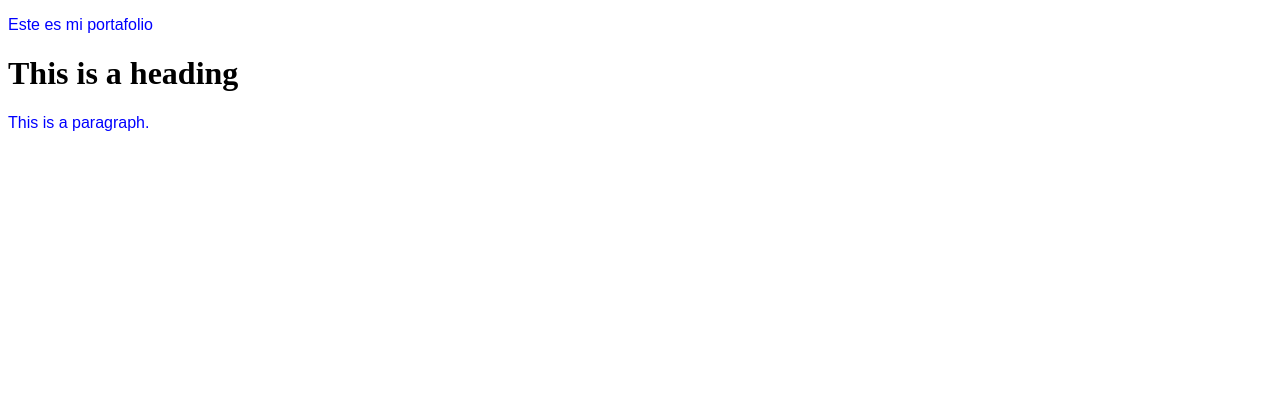
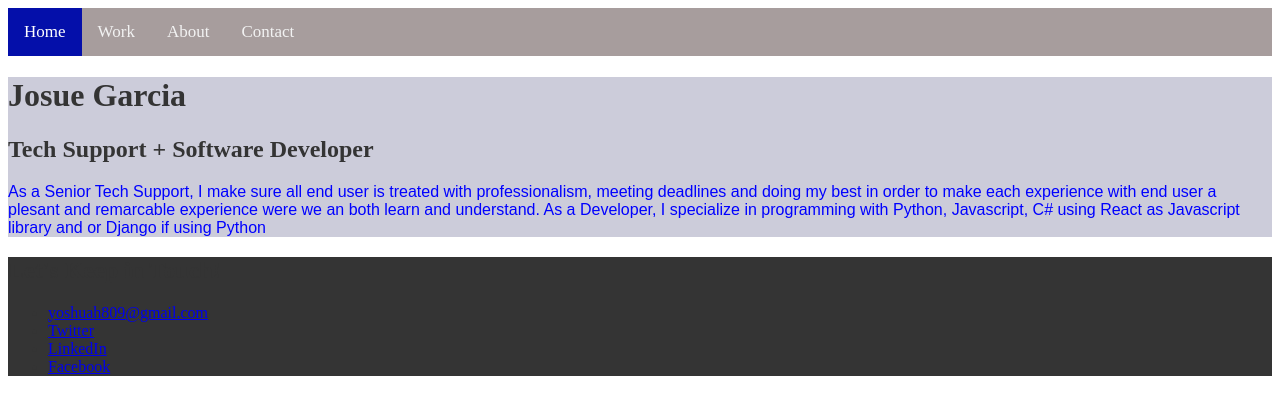
Before and after one commit to yoshuah809/yoshuah809.github.io, a plain HTML site: page index.html in a window 1280 px wide. Drawn offline with Linux system fonts and the light colour scheme.

Commit message:
Added CSS code and formating for some of the content

```diff
--- a/index.html
+++ b/index.html
@@ -1,18 +1,51 @@
 <!DOCTYPE html>
 <html lang="en">
-<head>
+  <head>
     <meta charset="UTF-8">
-    <meta http-equiv="X-UA-Compatible" content="IE=edge">
     <meta name="viewport" content="width=device-width, initial-scale=1.0">
     <title>Josue Garcia Portfolio</title>
-    <p>
-        Este es mi portafolio
-    </p>
-    <link rel="stylesheet" href="style.css">
-    <h1>This is a heading</h1>
-    <p>This is a paragraph.</p>
-</head>
-<body>
+  </head>
+  <body>
+    <main>
+      <!-- ***********************  ABOUT / PROFILE  *********************** -->
+      <div class="topnav">
+        <a class="active" href="#home">Home</a>
+        <a href="#work">Work</a>
+        <a href="#about">About</a>
+        <a href="#contact">Contact</a>
 
-</body>
+    </div>
+      <header class="main-header">
+
+
+        <h1>Josue Garcia </h1>
+        <h2>Tech Support + Software Developer</h2>
+        <link rel="stylesheet" href="style.css">
+
+        <p>As a Senior Tech Support, I make sure all end user is treated with professionalism, meeting deadlines and doing my best in order to make each experience with end user a plesant and remarcable experience were we an both learn and understand. As a Developer, I specialize in programming with Python, Javascript, C# using React as Javascript library and or Django if using Python</p>
+
+      </header>
+
+      <!-- ********************  PROJECTS / PORTFOLIO  ********************* -->
+
+      <!-- ***********************  WORK EXPERIENCE  *********************** -->
+
+
+      <!-- ******************  EDUCATION & CERTIFICATIONS ****************** -->
+
+
+      <!-- *****************  CONTACT INFO / SOCIAL MEDIA  ***************** -->
+      <footer class="footer">
+        <h2>Let's Keep in Touch!</h2>
+
+        <!-- Social media and contact links. Add or remove any networks. -->
+        <ul>
+          <li><a href="mailto:yoshuah809@gmail.com">yoshuah809@gmail.com</a></li>
+          <li><a href="#" target="_blank">Twitter</a></li>
+          <li><a href="#" target="https://www.linkedin.com/in/josue-garcia-baa53a70">LinkedIn</a></li>
+          <li><a href="#" target="_blank">Facebook</a></li>
+        </ul>
+      </footer>
+    </main>
+  </body>
 </html>
--- a/style.css
+++ b/style.css
@@ -5,3 +5,58 @@ p
     font-variant-position: super;
     color: blue;
 }
+/* Navigation
+---------------------------------------------------------------- */
+
+.topnav {
+    overflow: hidden;
+    background-color: rgb(167, 157, 157);
+  }
+
+  .topnav a {
+    float: left;
+    color: #f2f2f2;
+    text-align: center;
+    padding: 14px 16px;
+    text-decoration: none;
+    font-size: 17px;
+  }
+
+  .topnav a:hover {
+    background-color: #ddd;
+    color: black;
+  }
+
+  .topnav a.active {
+    background-color: #040faa;
+    color: white;
+  }
+
+/*General Styles
+--------------------------------------------------------*/
+
+body{
+    color: #343434;
+}
+/* Profile
+-----------------------------------------------------------*/
+.main-header{
+    background: #ccccda;
+}
+
+
+
+
+/* Projects
+-----------------------------------------------------------*/
+
+
+
+/*Work Experience
+--------------------------------------------------------*/
+
+/*Contact Info
+--------------------------------------------------------*/
+.footer {
+    background: #343434
+}
```
Also changed, not shown: Portfolio_Wireframe.drawio.png (added).
